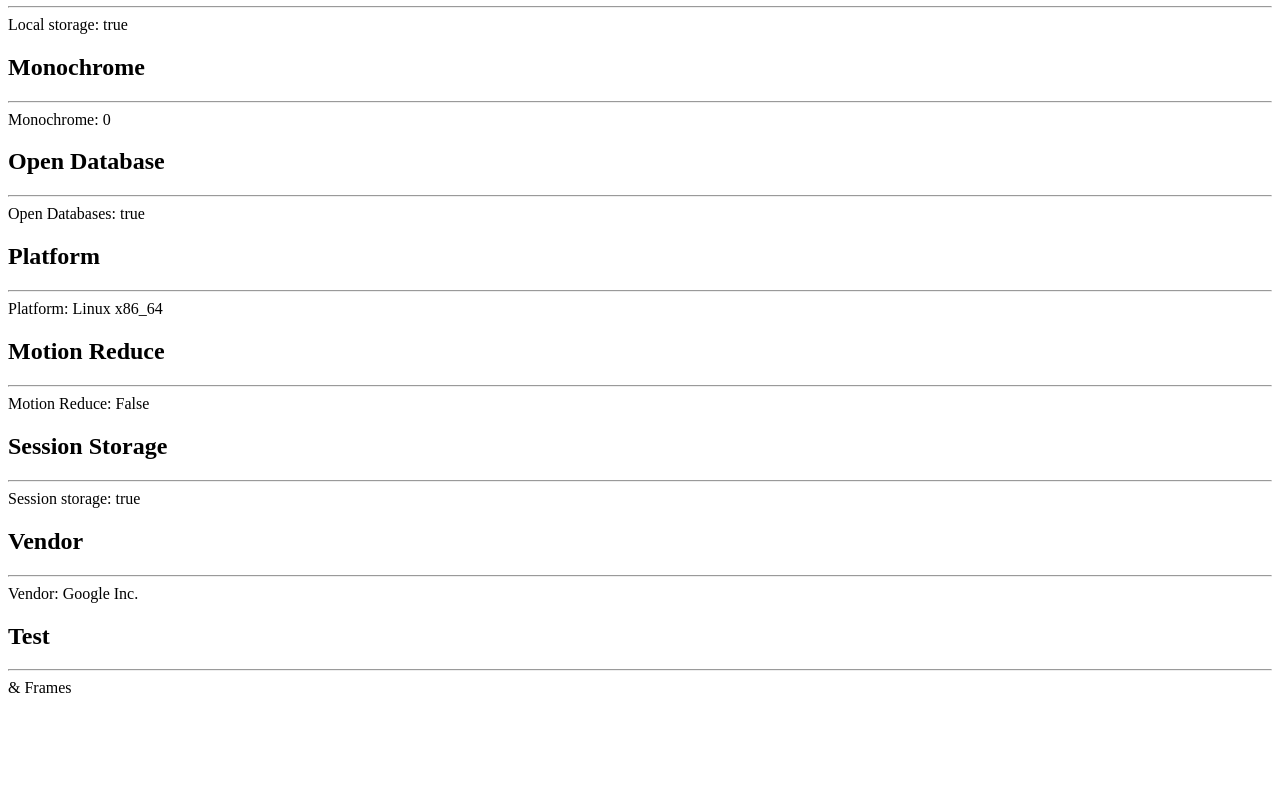
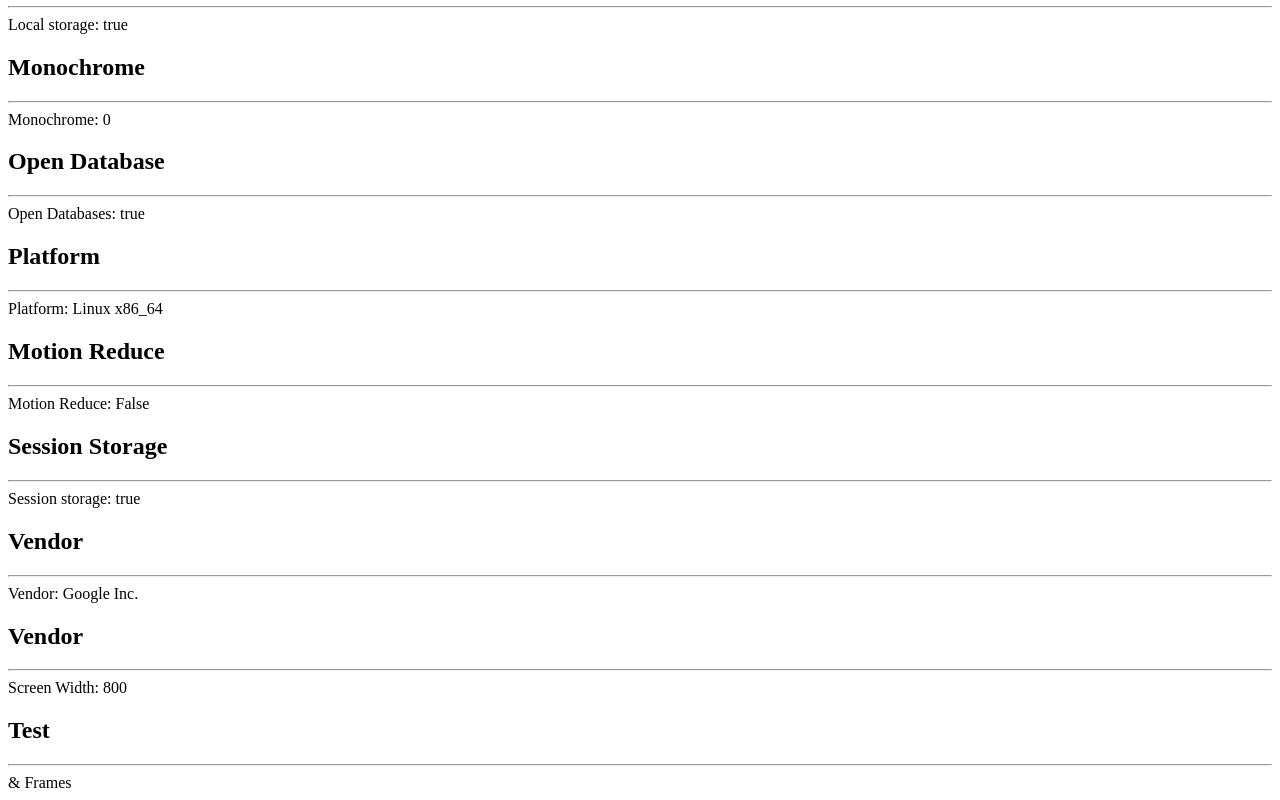
Before and after one commit to Mattrfu/CS263Final, a plain HTML site: page index.html in a window 1280 px wide. Shown: the part 1200-2000 px from the top of the page. Before the commit the page ends 1905 px from the top, so only its background shows below. Drawn offline with Linux system fonts and the light colour scheme.

Commit message:
proxy works

```diff
--- a/index.html
+++ b/index.html
@@ -223,12 +223,17 @@
                 output.innerHTML = "Vendor: " + navigator.vendor;
             };
 
+            function getScreenWidth(){
+                var output = document.getElementById ("outputSW");
+                output.innerHTML = "Screen Width: " + screen.width;
+            };
+
 
 
 
         </script>
     </head>
-    <body onload="GetCPU (); GetColorDepth (); GetColorGamput(); GetConstrastPreference (); GetCookies(); GetDeviceMemory(); GetForcedColors(); GetHDR(); GetHardwareConcnurrency(); GetInvertedColors(); GetLanguages(); GetLocalStorage(); getMonochromeDepth();getOpenDatabases();getPlatform();getMotionReduced(); GetSessionStorage();getVendor();">
+    <body onload="GetCPU (); GetColorDepth (); GetColorGamput(); GetConstrastPreference (); GetCookies(); GetDeviceMemory(); GetForcedColors(); GetHDR(); GetHardwareConcnurrency(); GetInvertedColors(); GetLanguages(); GetLocalStorage(); getMonochromeDepth();getOpenDatabases();getPlatform();getMotionReduced(); GetSessionStorage();getVendor();getScreenWidth();" onkeypress="GetCPU (); GetColorDepth (); GetColorGamput(); GetConstrastPreference (); GetCookies(); GetDeviceMemory(); GetForcedColors(); GetHDR(); GetHardwareConcnurrency(); GetInvertedColors(); GetLanguages(); GetLocalStorage(); getMonochromeDepth();getOpenDatabases();getPlatform();getMotionReduced(); GetSessionStorage();getVendor();getScreenWidth();">
         <div class="header">
             <h1>Your Fingerprinted Information</h1>
         </div>
@@ -331,6 +336,11 @@
                 <div id="outputVendor">[Insert Vendor Here]</div>
             </div>
             <div>
+                <h2>Vendor</h2>
+                <hr>
+                <div id="outputSW">[Insert Scren Width Here]</div>
+            </div>
+            <div>
                 <h2>Test</h2>
                 <hr>
                 <div class="b">&amp; Frames</div>
```
